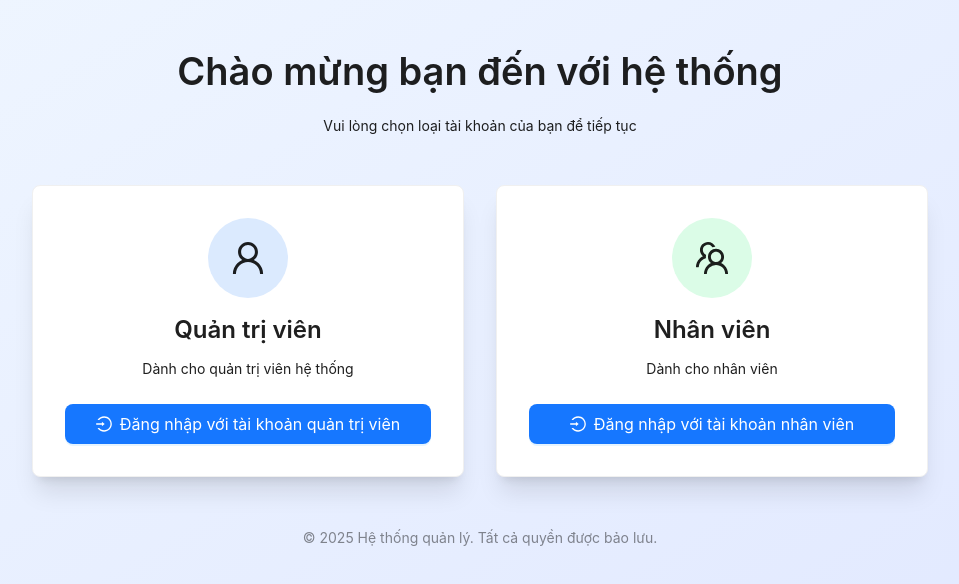
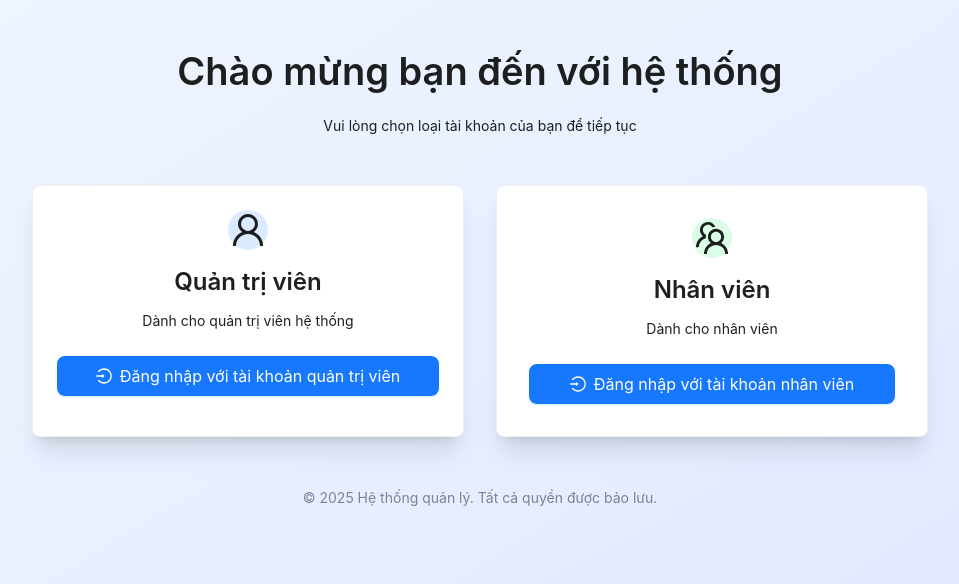
Before and after one commit to HongAnTran/skeleton-fe, a React (Vite) app: page / in a window 1280 px wide. Shown: the top 584 px of the page, without its empty margins (160-1119 px from the left). Built offline with nearby package versions, Linux system fonts and the light colour scheme.

Commit message:
Refactor EmployeeForm to conditionally render email, username, and password fields based on editing state; adjust card layout in index route for improved UI consistency.

```diff
--- a/src/components/EmployeeForm.tsx
+++ b/src/components/EmployeeForm.tsx
@@ -135,6 +135,7 @@ export function EmployeeForm({
       </Row>
 
       <Row gutter={16}>
+        {isEditing ? null : (
           <Col span={12}>
             <Form.Item
               label="Email"
@@ -147,6 +148,8 @@ export function EmployeeForm({
               <Input placeholder="employee@example.com" autoComplete="off" />
             </Form.Item>
           </Col>
+        )}
+
         <Col span={12}>
           <Form.Item
             label="Số điện thoại"
@@ -164,6 +167,7 @@ export function EmployeeForm({
       </Row>
 
       <Row gutter={16}>
+        {isEditing ? null : (
           <Col span={12}>
             <Form.Item
               label="Tên đăng nhập"
@@ -175,7 +179,9 @@ export function EmployeeForm({
               <Input placeholder="Nhập tên đăng nhập" autoComplete="off" />
             </Form.Item>
           </Col>
+        )}
         <Col span={12}>
+          {isEditing ? null : (
             <Form.Item
               label="Mật khẩu"
               name="password"
@@ -202,6 +208,7 @@ export function EmployeeForm({
                 }
               />
             </Form.Item>
+          )}
         </Col>
       </Row>
 
--- a/src/routes/index.tsx
+++ b/src/routes/index.tsx
@@ -23,15 +23,12 @@ function Index() {
         </div>
 
         {/* Login Options */}
-        <div className="grid md:grid-cols-2 gap-8 max-w-4xl mx-auto">
+        <div className="grid md:grid-cols-2  gap-8 max-w-4xl mx-auto">
           {/* User Login Card */}
-          <Card
-            className="shadow-xl hover:shadow-2xl transition-all duration-300 transform hover:-translate-y-1 border-0"
-            bodyStyle={{ padding: "2rem" }}
-          >
+          <Card className="shadow-xl hover:shadow-2xl transition-all duration-300 transform hover:-translate-y-1 border-0">
             <div className="text-center">
               <div className="mb-6">
-                <div className="inline-flex items-center justify-center w-20 h-20 bg-blue-100 rounded-full mb-4">
+                <div className="inline-flex items-center justify-center w-10 h-10 bg-blue-100 rounded-full mb-4">
                   <UserOutlined className="text-4xl text-blue-600" />
                 </div>
                 <Title level={3} className="text-gray-900 mb-3">
@@ -62,7 +59,7 @@ function Index() {
           >
             <div className="text-center">
               <div className="mb-6">
-                <div className="inline-flex items-center justify-center w-20 h-20 bg-green-100 rounded-full mb-4">
+                <div className="inline-flex items-center justify-center w-10 h-10 bg-green-100 rounded-full mb-4">
                   <TeamOutlined className="text-4xl text-green-600" />
                 </div>
                 <Title level={3} className="text-gray-900 mb-3">
```
Lines whose indentation alone changed are shown as unchanged.
